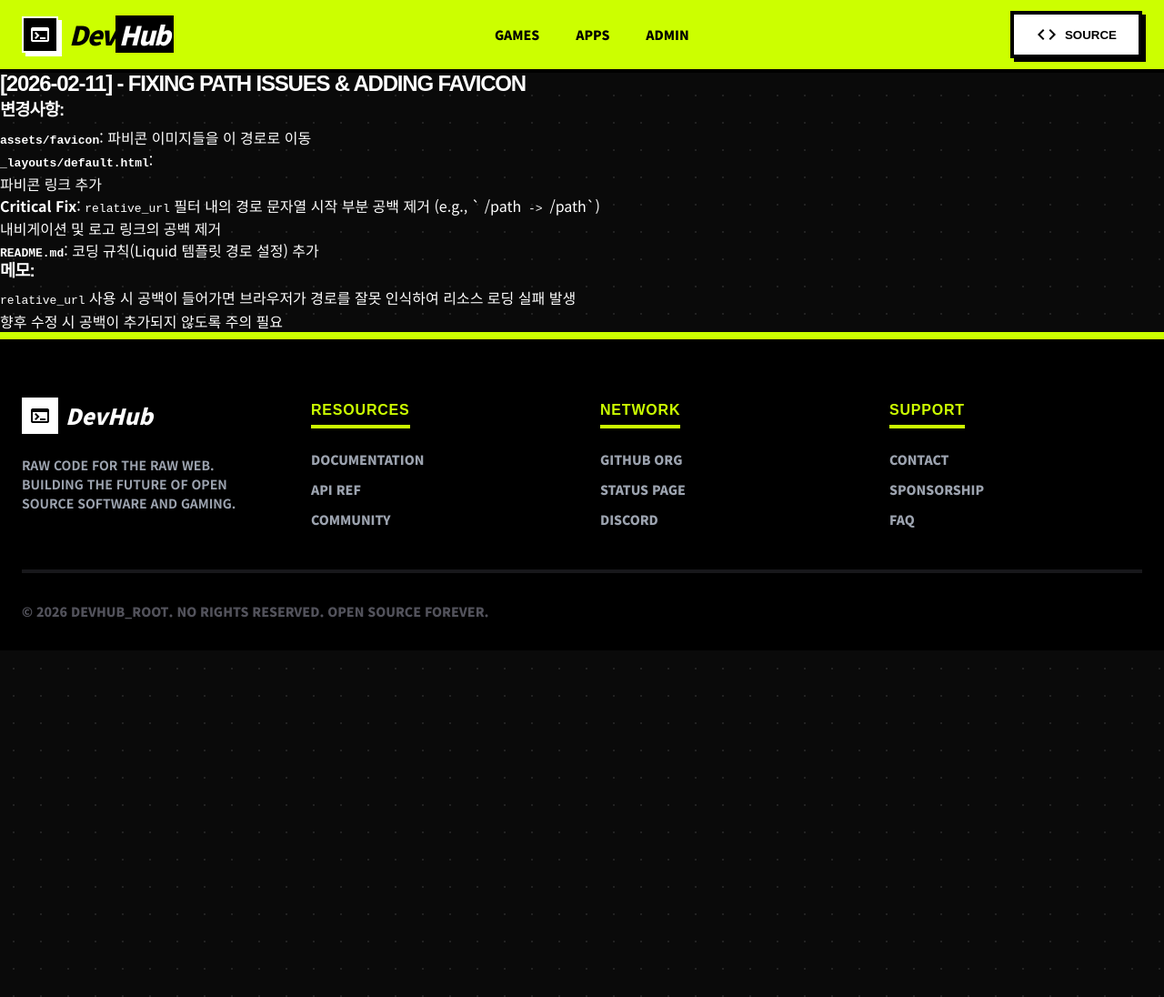
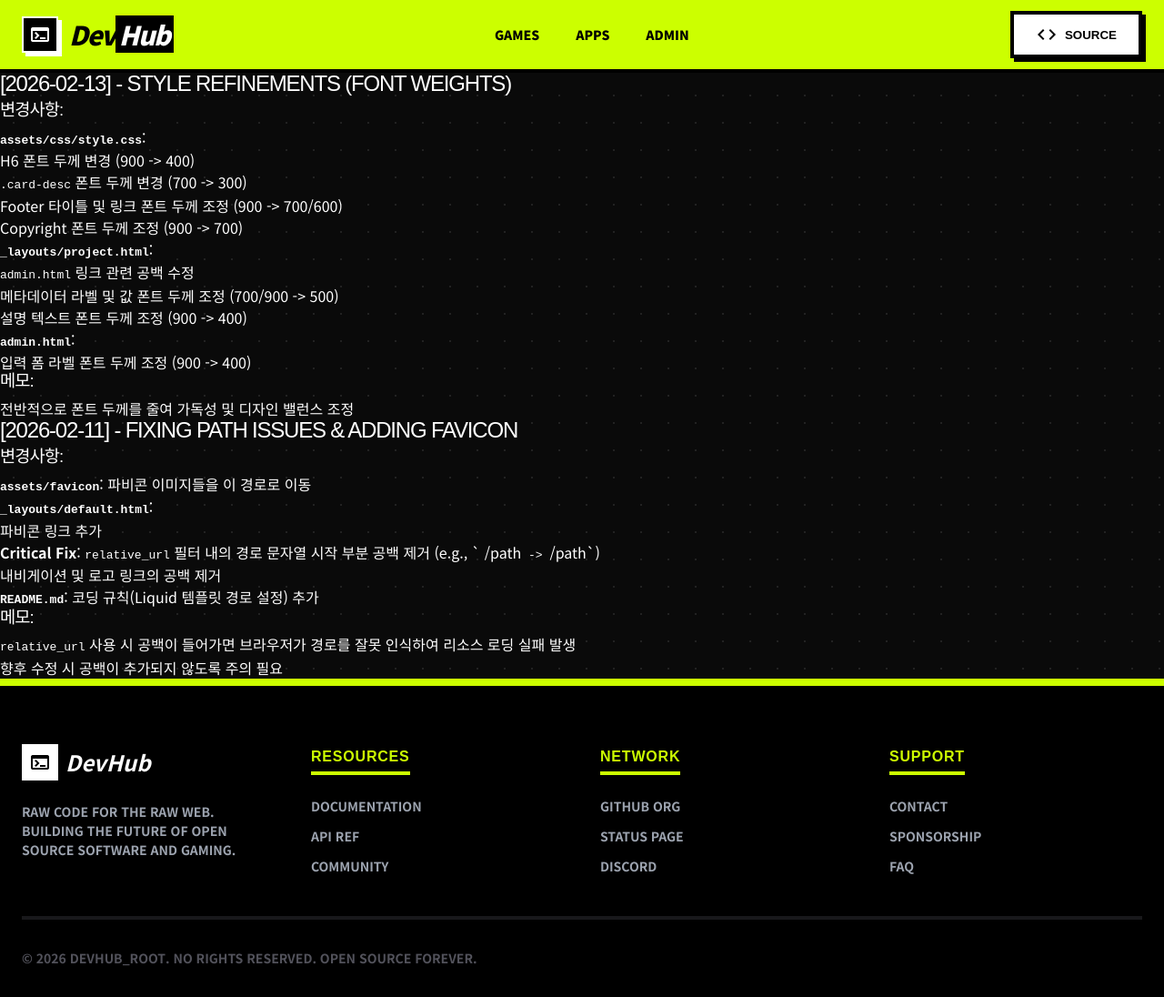
Before and after one commit to jongcheol-pak/jongcheol-pak.github.io, a Jekyll site: the page built from NOTES.md, in a window 1280 px wide and 1096 px high. Shown: the whole window at 91% size. Built offline with Jekyll 4.4.1, drawn with Linux system fonts in a browser that asks for light colours; some web fonts are replaced; our own code applies the rules of GitHub Pages for plain Markdown files.

Commit message:
Design: Refine font weights for consistent look and feel

```diff
--- a/NOTES.md
+++ b/NOTES.md
@@ -1,3 +1,20 @@
+## [2026-02-13] - Style Refinements (Font Weights)
+### 변경사항:
+- **`assets/css/style.css`**:
+  - H6 폰트 두께 변경 (900 -> 400)
+  - `.card-desc` 폰트 두께 변경 (700 -> 300)
+  - Footer 타이틀 및 링크 폰트 두께 조정 (900 -> 700/600)
+  - Copyright 폰트 두께 조정 (900 -> 700)
+- **`_layouts/project.html`**:
+  - `admin.html` 링크 관련 공백 수정
+  - 메타데이터 라벨 및 값 폰트 두께 조정 (700/900 -> 500)
+  - 설명 텍스트 폰트 두께 조정 (900 -> 400)
+- **`admin.html`**:
+  - 입력 폼 라벨 폰트 두께 조정 (900 -> 400)
+
+### 메모:
+- 전반적으로 폰트 두께를 줄여 가독성 및 디자인 밸런스 조정
+
 ## [2026-02-11] - Fixing Path Issues & Adding Favicon
 ### 변경사항:
 - **`assets/favicon`**: 파비콘 이미지들을 이 경로로 이동
--- a/assets/css/style.css
+++ b/assets/css/style.css
@@ -84,7 +84,7 @@
 h6 {
     font-family: 'DNFBitBitv2', sans-serif;
     text-transform: uppercase;
-    font-weight: 900;
+    font-weight: 400;
     /* Black weight */
     margin-bottom: 0.5rem;
     line-height: 1;
@@ -390,7 +390,7 @@
 .card-desc {
     color: #9ca3af;
     /* text-gray-400 */
-    font-weight: 700;
+    font-weight: 300;
     font-size: 1.125rem;
     margin-bottom: 32px;
     flex-grow: 1;
@@ -439,13 +439,13 @@
 
 .footer-title {
     font-size: 1.5rem;
-    font-weight: 900;
+    font-weight: 700;
     font-style: italic;
 }
 
 .footer-desc {
     color: #9ca3af;
-    font-weight: 700;
+    font-weight: 600;
     font-size: 0.875rem;
     max-width: 300px;
     text-transform: uppercase;
@@ -453,7 +453,7 @@
 
 .footer-col h4 {
     color: var(--neo-primary);
-    font-weight: 900;
+    font-weight: 700;
     letter-spacing: 0.05em;
     border-bottom: 4px solid var(--neo-primary);
     padding-bottom: 8px;
@@ -468,7 +468,7 @@
 
 .footer-col li a {
     color: #9ca3af;
-    font-weight: 900;
+    font-weight: 600;
     font-size: 0.875rem;
     text-transform: uppercase;
     display: block;
@@ -494,7 +494,7 @@
 .copyright {
     color: #52525b;
     /* gray-600 */
-    font-weight: 900;
+    font-weight: 700;
     font-size: 0.875rem;
     text-transform: uppercase;
 }
```
Also changed, not shown: _layouts/project.html (+9 -9 lines), _projects/appgroup.md (added, +17 -0 lines), admin.html (+12 -12 lines), assets/img/projects/appgroup/img_1.png (added).
